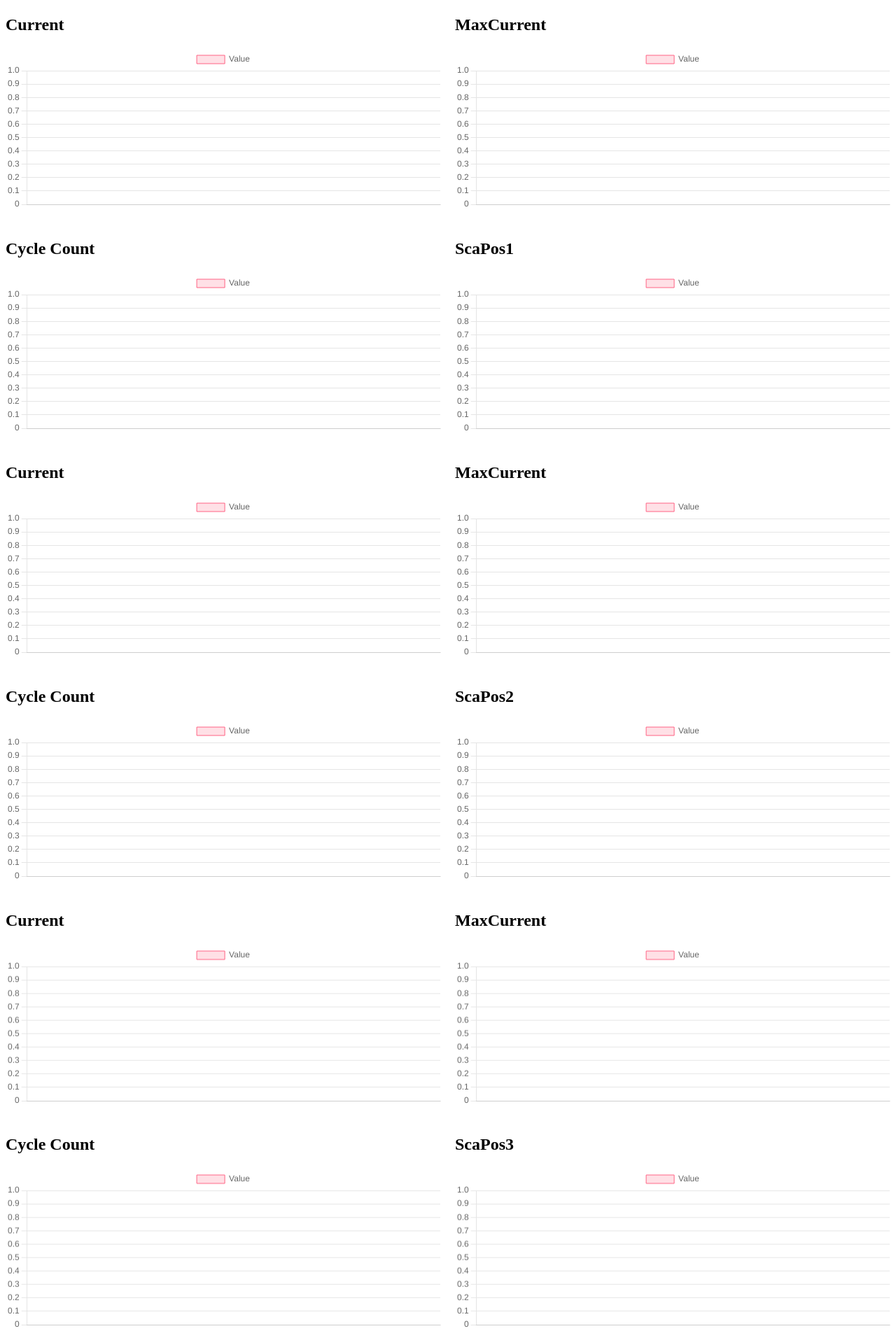
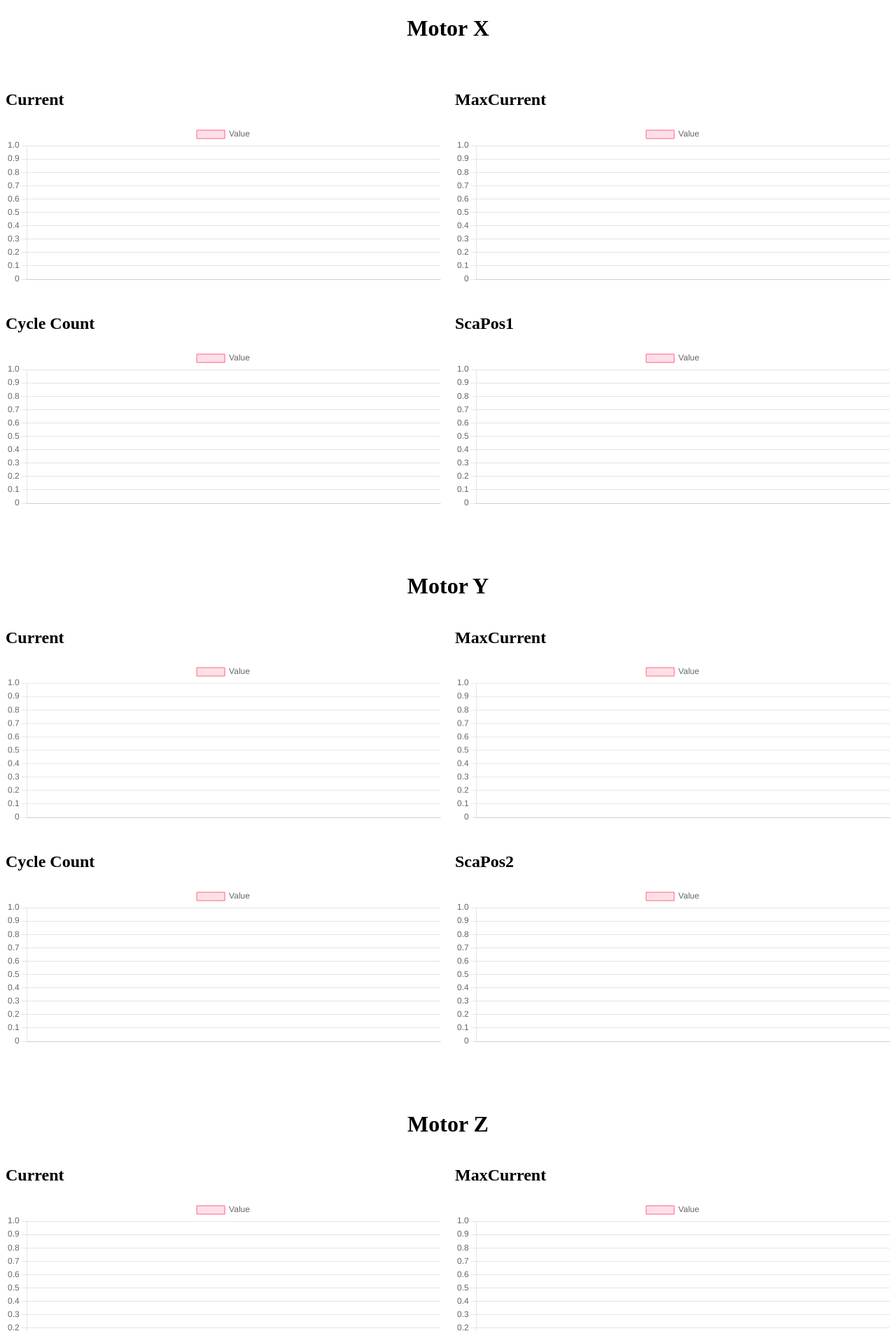
Before and after one commit to aidangg-05/Digital_Twin_Dashboard, a Flask app: page / in a window 1280 px wide. Shown: the part 48-1950 px from the top of the page at 70% size. Run offline with Flask 3, Linux system fonts and the light colour scheme; data that the repository does not hold is empty.

Commit message:
Nav bar links, added heading and navbar follows as u scroll

```diff
--- a/static/home.css
+++ b/static/home.css
@@ -37,9 +37,15 @@ li {
     color:red;
 }
 
-li:hover {
+a:hover {
     color:green;
     font-weight: bold;
+    text-decoration: none;
+}
+
+a {
+    color:black;
+    text-decoration: none;
 }
 
 .container-cards {
@@ -54,3 +60,9 @@ li:hover {
 .monkey {
     margin-top:50px
 }
+
+
+.heading {
+    text-align: center;
+    margin-top:70px;
+}
--- a/templates/home.html
+++ b/templates/home.html
@@ -45,17 +45,18 @@
         </div>
         <div id="Title">CNC Dashboard</div>
         <ul class="links">
-          <li>Motor X</li>
+          <li><a href="#Motor_x">Motor X</a></li>
           <li>•</li>
-          <li>Motor Y</li>
+          <li><a href="#Motor_y">Motor Y</a></li>
           <li>•</li>
-          <li>Motor Z</li>
+          <li><a href="#Motor_z">Motor Z</a></li>
           <li>•</li>
-          <li>Spindle</li>
+          <li><a href="#">Spindle</a></li>
         </ul>
       </nav>
     </section>
 
+    <h1 id="Motor_x" class="heading">Motor X</h1>
     <section class="graph-container monkey">
       <div class="graph">
         <h1>Current</h1>
@@ -83,6 +84,7 @@
       </div>
     </section>
 
+    <h1 id="Motor_y" class="heading">Motor Y</h1>
     <section class="graph-container">
       <div class="graph">
         <h1>Current</h1>
@@ -110,6 +112,7 @@
       </div>
     </section>
 
+    <h1 id="Motor_z" class="heading">Motor Z</h1>
     <section class="graph-container">
       <div class="graph">
         <h1>Current</h1>
```
